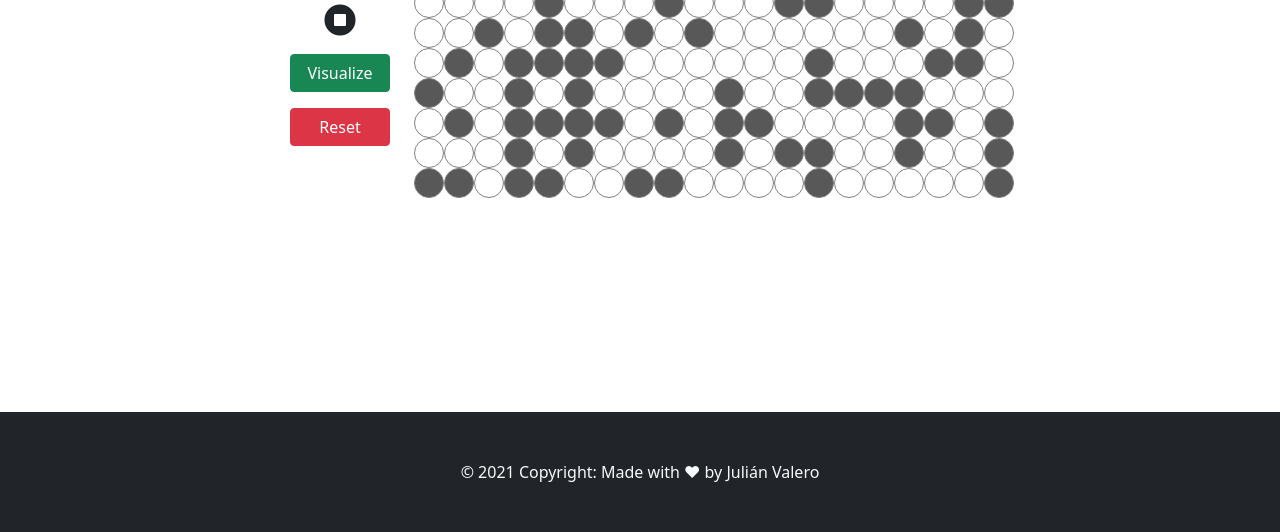
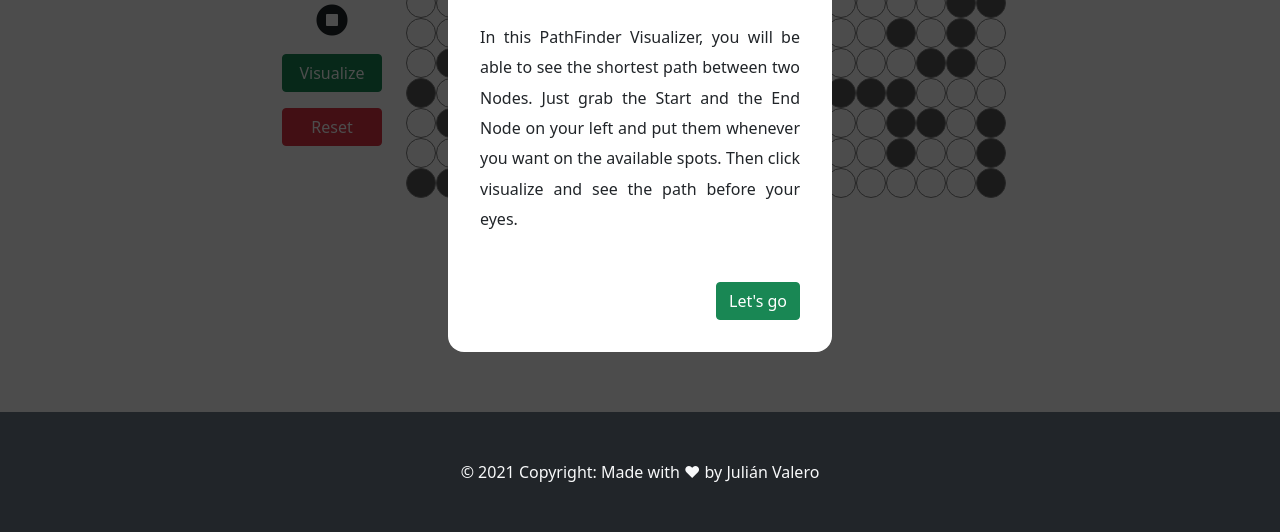
Before and after one commit to Jul472/PathFinder, a plain HTML site: page index.html in a window 1280 px wide. Shown: the part 268-800 px from the top of the page. Drawn offline with nearby package versions, Linux system fonts and the light colour scheme.

Commit message:
Adding Modal explaining how th ePathFinder works. Adding styles for the modal

```diff
--- a/css/style.css
+++ b/css/style.css
@@ -32,6 +32,44 @@
   align-items: center;
   border-radius: 50%;
 }
+/*Modal Properties*/
+.modalBg {
+  position: fixed;
+  width: 100%;
+  height: 100vh;
+  top: 0;
+  left: 0;
+  background-color: rgb(0, 0, 0, 0.7);
+  display: flex;
+  justify-content: center;
+  align-items: center;
+
+  visibility: hidden;
+  opacity: 0;
+  transition: visbility 0.5s, opacity 0.5s;
+}
+.customModal {
+  background-color: white;
+  border-radius: 1em;
+  padding: 2em;
+  width: 30%;
+  height: 55%;
+  display: flex;
+  justify-content: space-between;
+  align-items: center;
+  flex-direction: column;
+}
+.customModalBody{
+  text-align: justify;
+  line-height: 1.9em;
+}
+.customModalFooter {
+  align-self: flex-end;
+}
+.showModal {
+  visibility: visible;
+  opacity: 1;
+}
 /* Grid Properties*/
 #grid {
   display: flex;
@@ -53,13 +91,12 @@
   background-color: rgb(255, 174, 0);
 }
 
-  .obstacle{
+.obstacle {
   background-color: rgb(88, 88, 88);
 }
 
-  @media only screen and (max-width: 992px){
-
-    main{
+@media only screen and (max-width: 992px) {
+  main {
     flex-direction: column;
   }
 
@@ -68,7 +105,21 @@
     width: 15px;
   }
 
-    footer{
+  .modalBg {
+    background-color: rgba(0, 0, 0, 0.7);
+  }
+
+  .customModal{
+    padding: 1em;
+    width: 90%;
+    height: 60%;
+  }
+
+  .customModalBody {
+    line-height: 1.9em;
+  }
+
+  footer {
     position: initial;
     margin-top: 1em;
   }
--- a/index.html
+++ b/index.html
@@ -25,9 +25,25 @@
     </div>
   </nav>
 
+  <section>
+    <div class="modalBg" id="modalBg">
+      <div class="customModal">
+        <div class="customModalHeader">
+          <h2 class="text-success">Welcome</h2>
+        </div>
+        <div class="customModalBody">
+          <p>In this PathFinder Visualizer, you will be able to see the shortest path between two Nodes. Just grab the Start and the End Node on your left and put them whenever you want on the available spots. Then click visualize and see the path before your eyes.</p>
+        </div>
+        <div class="customModalFooter">
+          <button class="btn btn-success" id="customModalBtn">Let's go</button>
+        </div>
+      </div>
+    </div>
+  </section>
+
   <main>
 
-    <div class="d-flex flex-column m-3">
+    <div class="d-flex flex-column me-3">
 
       <div class="d-flex flex-column justify-content-center align-items-center">
         <div class="m-2 text-center" style="width: 100px; height: 66px;">
@@ -58,6 +74,7 @@
   </footer>
 
   <script src="./js/main.js"></script>
+  <script src="./js/modal.js"></script>
 
   <script src="https://cdn.jsdelivr.net/npm/@popperjs/core@2.5.4/dist/umd/popper.min.js"
     integrity="sha384-q2kxQ16AaE6UbzuKqyBE9/u/KzioAlnx2maXQHiDX9d4/zp8Ok3f+M7DPm+Ib6IU"
--- /dev/null
+++ b/js/modal.js
@@ -0,0 +1,15 @@
+const modalBg = document.getElementById("modalBg")
+const customModalBtn = document.getElementById("customModalBtn")
+
+let isLoaded = false;
+
+window.addEventListener("load", function(){
+    if(!sessionStorage.getItem('pageVisited')){
+        modalBg.classList.add('showModal')
+        sessionStorage.setItem('pageVisited', true)
+    }
+})
+
+customModalBtn.addEventListener("click", function(){
+    modalBg.classList.remove("showModal")
+})
```
Lines whose indentation alone changed are shown as unchanged.
